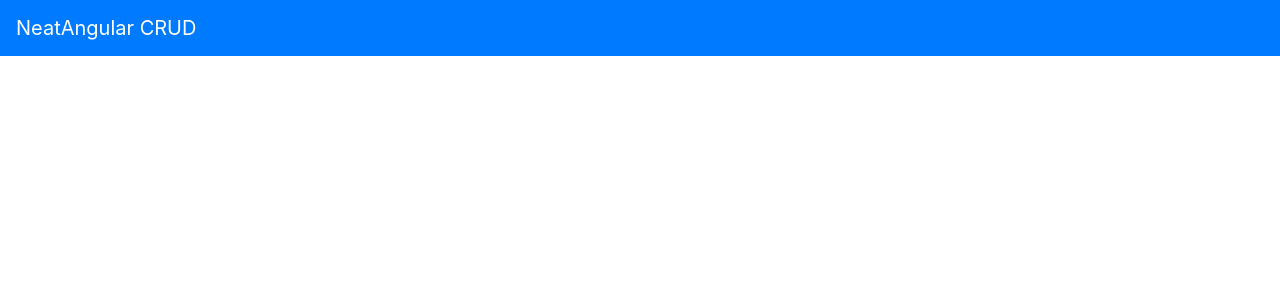
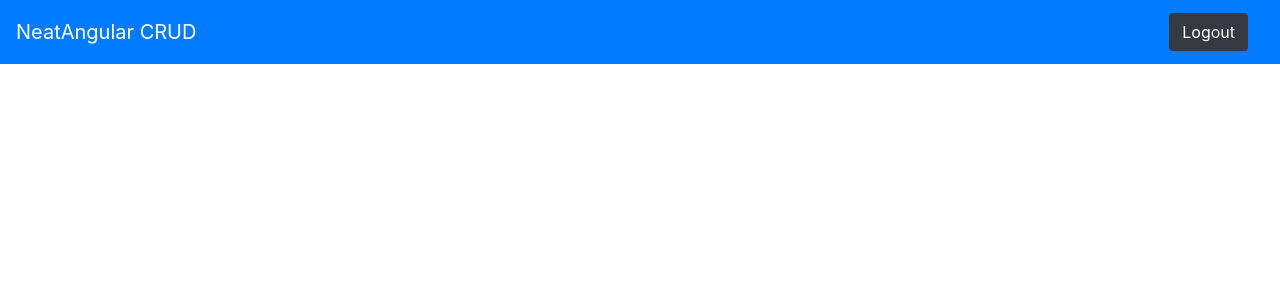
Before and after one commit to tetration/NeatAngular_UI_CRUD, an Angular app in the folder my-app/: page / in a window 1280 px wide. Shown: the top 300 px of the page. Built offline with nearby package versions, Linux system fonts and the light colour scheme; sample sign-in values are in the browser's storage.

Commit message:
Added logout function and button

```diff
--- a/my-app/src/app/layout/home/home.component.html
+++ b/my-app/src/app/layout/home/home.component.html
@@ -1,6 +1,7 @@
 <header>
     <nav class="navbar fixed-top navbar-dark bg-primary">
         <a class="navbar-brand" [routerLink]="['/']">NeatAngular CRUD</a>
+        <a class="navbar-brand" [routerLink]="['/']"><button type="button" class="btn btn-dark" (click)="logout()">Logout</button></a>
     </nav>
 </header>
 <section>
@@ -8,6 +9,3 @@
         <router-outlet></router-outlet>
     </main>
 </section>
-<footer class="mt-2 p-2 text-center">
-    <p>Neat Angular App de Rafael Todos os Direitos Reservados 2021</p>
-</footer>
--- a/my-app/src/app/layout/home/home.component.ts
+++ b/my-app/src/app/layout/home/home.component.ts
@@ -11,5 +11,9 @@ export class HomeComponent implements OnInit {
 
   ngOnInit(): void {
   }
-
+  logout() {
+      console.log("user logged out");
+      localStorage.removeItem('token');
+      location.reload();
+    }
 }
```
